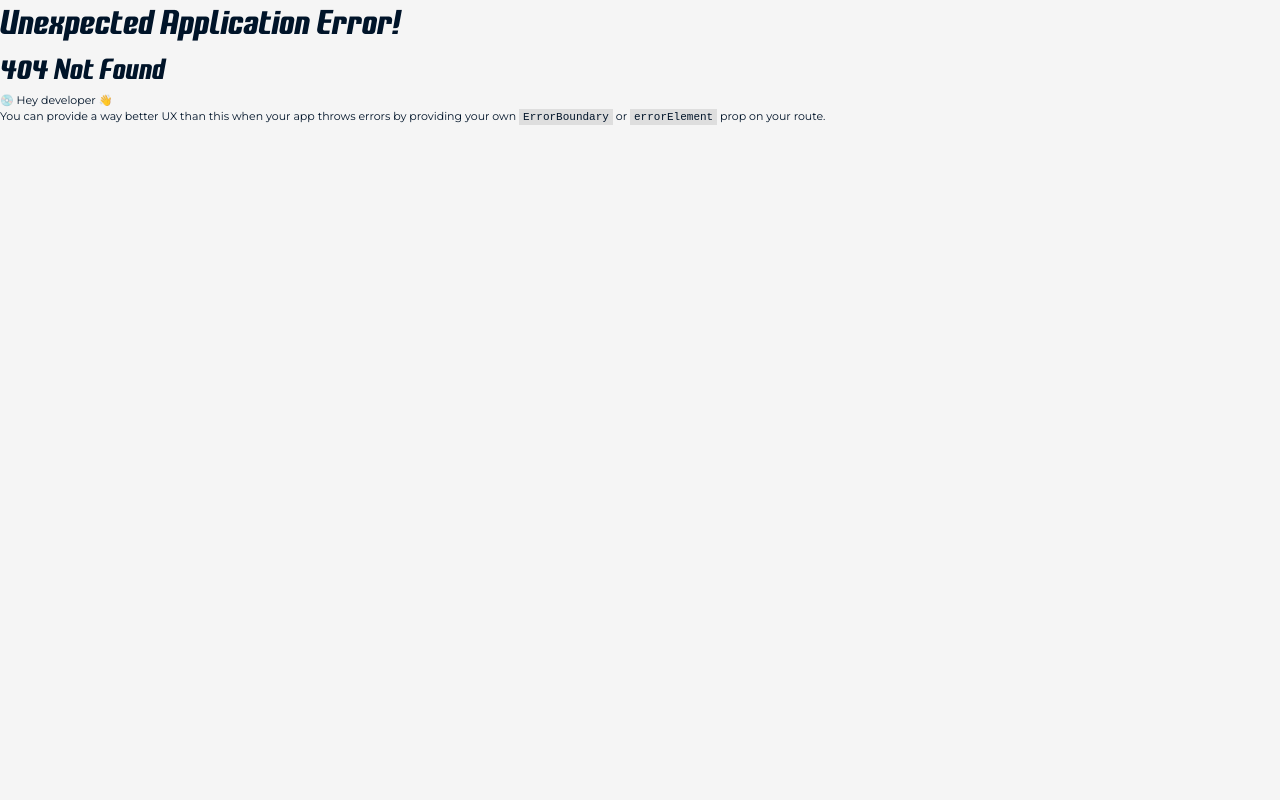
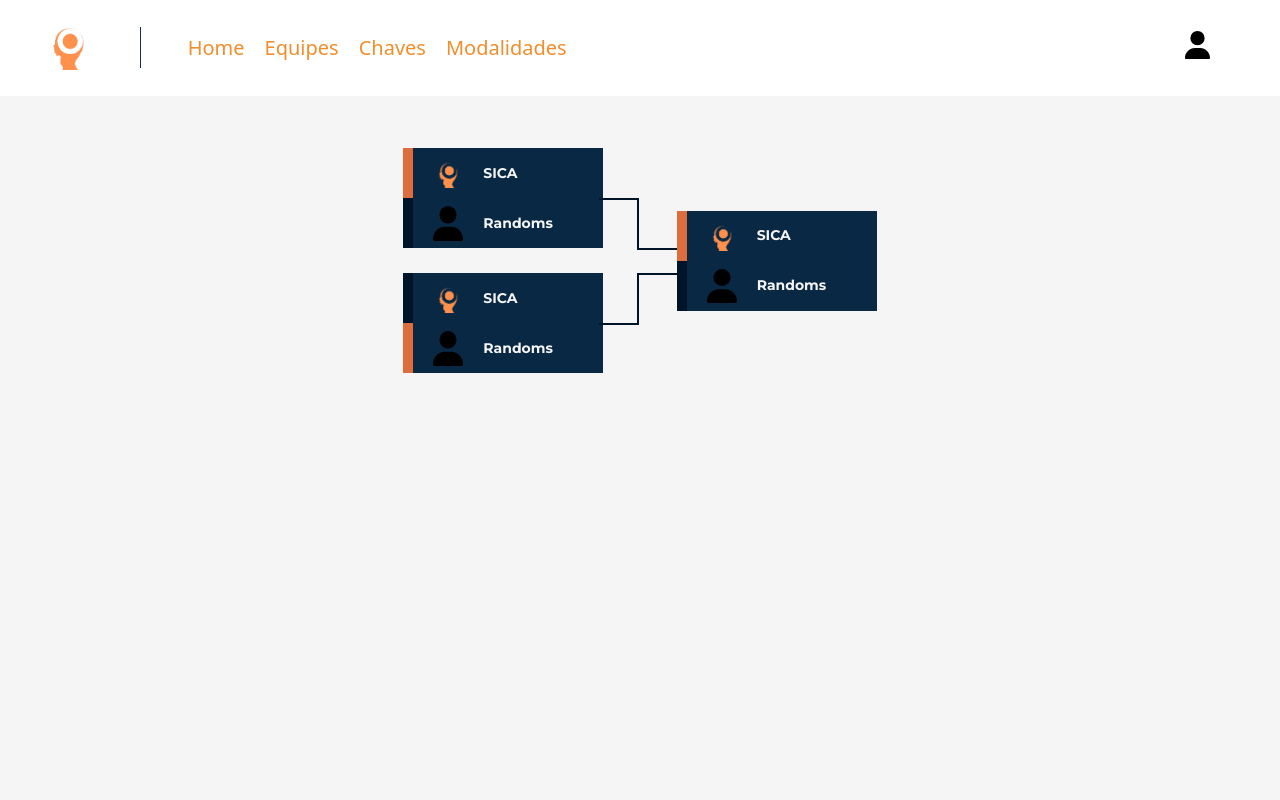
Before and after one commit to SICA-OFC/site, a React (Vite) app in the folder front_end/: page /bracket in a window 1280 px wide. Before the commit this address had no page. Shown: the top 800 px of the page. Built offline with nearby package versions, Linux system fonts and the light colour scheme.

Commit message:
feat: BracketPage done

```diff
--- a/front_end/package.json
+++ b/front_end/package.json
@@ -18,7 +18,7 @@
     "@eslint/js": "^9.21.0",
     "@types/react": "^19.0.10",
     "@types/react-dom": "^19.0.4",
-    "@vitejs/plugin-react": "^4.3.4",
+    "@vitejs/plugin-react": "^4.4.1",
     "eslint": "^9.21.0",
     "eslint-plugin-react-hooks": "^5.1.0",
     "eslint-plugin-react-refresh": "^0.4.19",
--- /dev/null
+++ b/front_end/src/components/blockDown.jsx
@@ -0,0 +1,34 @@
+import "./css/block.css";
+
+export default function BlockUp({
+  href1,
+  href2,
+  teamLogo1,
+  teamLogo2,
+  teamName1,
+  teamName2,
+  color1,
+  color2,
+}) {
+  return (
+    <div className="bracketBlock">
+      <div>
+        <a href={href1} className="block">
+          <div className={color1}></div>
+          <img className="teamLogo" src={teamLogo1} alt={teamName1} />
+          <p className="p">{teamName1}</p>
+        </a>
+        <a href={href2} className="block">
+          <div className={color2}></div>
+          <img className="teamLogo" src={teamLogo2} alt={teamName2} />
+          <p className="p">{teamName2}</p>
+        </a>
+      </div>
+      <div className="bracket-connection">
+        <div className="bracketEdge horizontalEdgeDown1"></div>
+        <div className="bracketEdge verticalEdgeDown"></div>
+        <div className="bracketEdge horizontalEdgeDown2"></div>
+      </div>
+    </div>
+  );
+}
--- /dev/null
+++ b/front_end/src/components/blockEnd.jsx
@@ -0,0 +1,29 @@
+import "./css/block.css";
+
+export default function BlockEnd({
+  href1,
+  href2,
+  teamLogo1,
+  teamLogo2,
+  teamName1,
+  teamName2,
+  color1,
+  color2,
+}) {
+  return (
+    <div className="bracketBlock">
+      <div>
+        <a href={href1} className="block">
+          <div className={color1}></div>
+          <img className="teamLogo" src={teamLogo1} alt={teamName1} />
+          <p className="p">{teamName1}</p>
+        </a>
+        <a href={href2} className="block">
+          <div className={color2}></div>
+          <img className="teamLogo" src={teamLogo2} alt={teamName2} />
+          <p className="p">{teamName2}</p>
+        </a>
+      </div>
+    </div>
+  );
+}
--- /dev/null
+++ b/front_end/src/components/blockUp.jsx
@@ -0,0 +1,34 @@
+import "./css/block.css";
+
+export default function BlockUp({
+  href1,
+  href2,
+  teamLogo1,
+  teamLogo2,
+  teamName1,
+  teamName2,
+  color1,
+  color2,
+}) {
+  return (
+    <div className="bracketBlock">
+      <div>
+        <a href={href1} className="block">
+          <div className={color1}></div>
+          <img className="teamLogo" src={teamLogo1} alt={teamName1} />
+          <p className="p">{teamName1}</p>
+        </a>
+        <a href={href2} className="block">
+          <div className={color2}></div>
+          <img className="teamLogo" src={teamLogo2} alt={teamName2} />
+          <p className="p">{teamName2}</p>
+        </a>
+      </div>
+      <div className="bracket-connection">
+        <div className="bracketEdge horizontalEdgeUp1"></div>
+        <div className="bracketEdge verticalEdgeUp"></div>
+        <div className="bracketEdge horizontalEdgeUp2"></div>
+      </div>
+    </div>
+  );
+}
--- /dev/null
+++ b/front_end/src/components/css/block.css
@@ -0,0 +1,125 @@
+.p {
+  color: #f5f5f5;
+  font-weight: bold;
+  font-size: 14px;
+}
+
+.orange {
+  background-color: #de6d3d;
+  width: 10px;
+  height: 50px;
+  margin-right: 20px;
+}
+
+.darkBlue {
+  background-color: #001429;
+  width: 10px;
+  height: 50px;
+  margin-right: 20px;
+}
+
+.bracketBlock {
+  display: flex;
+  flex-direction: row;
+  align-items: center;
+}
+
+.block {
+  display: flex;
+  flex-direction: row;
+  align-items: center;
+
+  width: 200px;
+  height: 50px;
+
+  background-color: #092843;
+  text-decoration: none;
+  color: #f5f5f5;
+
+  transition: all 0.3s ease;
+}
+
+.block:hover {
+  background-color: #001429;
+}
+
+.teamLogo {
+  width: 30px;
+  height: auto;
+
+  margin-right: 20px;
+}
+
+.bracket-connection {
+  position: relative;
+  width: 100%;
+  height: 100%;
+}
+
+.bracketEdge {
+  pointer-events: none;
+  position: absolute;
+  border-color: #001429; /* cor padrão */
+  z-index: 1;
+}
+
+/* Linha vertical com borda direita (formando a perna do "L") */
+.verticalEdgeUp {
+  width: 20px; /* largura do braço do "L" */
+  height: 50px; /* altura do braço do "L" */
+  border-right: 2px solid var(--border-color, #001429);
+  top: 50%;
+  left: 0;
+  transform: translateY(3%) translateX(80%);
+}
+
+/* Linha horizontal que sai do topo da vertical (formando o topo do "L") */
+.horizontalEdgeUp1 {
+  height: 2px;
+  width: 40px; /* comprimento horizontal do "L" */
+  border-bottom: 2px solid var(--border-color, #001429);
+  top: 50%;
+  left: 20px;
+  transform: translateX(-60%);
+  z-index: 2;
+}
+
+.horizontalEdgeUp2 {
+  height: 2px;
+  width: 40px; /* comprimento horizontal do "L" */
+  border-bottom: 2px solid var(--border-color, #001429);
+  top: 50%;
+  left: 20px;
+  transform: translateX(35%) translateY(50px);
+  z-index: 2;
+}
+
+.verticalEdgeDown {
+  width: 20px; /* largura do braço do "L" */
+  height: 50px; /* altura do braço do "L" */
+  border-right: 2px solid var(--border-color, #001429);
+  top: 50%;
+  left: 0;
+  transform: translateY(-100%) translateX(80%);
+}
+
+/* Linha horizontal que sai do topo da vertical (formando o topo do "L") */
+.horizontalEdgeDown2 {
+  height: 2px;
+  width: 40px; /* comprimento horizontal do "L" */
+  border-bottom: 2px solid var(--border-color, #001429);
+  top: 50%;
+  left: 20px;
+  transform: translateX(-60%);
+  z-index: 2;
+}
+
+.horizontalEdgeDown1 {
+  height: 2px;
+  width: 40px; /* comprimento horizontal do "L" */
+  border-bottom: 2px solid var(--border-color, #001429);
+  top: 50%;
+  left: 20px;
+  transform: translateX(35%) translateY(-50px);
+  z-index: 2;
+}
--- a/front_end/src/components/css/header.css
+++ b/front_end/src/components/css/header.css
@@ -53,4 +53,5 @@ nav ul li a:hover::after {
 
 .user-icon {
   width: 25px;
+  margin-right: 50px;
 }
--- a/front_end/src/components/header.jsx
+++ b/front_end/src/components/header.jsx
@@ -14,9 +14,9 @@ export default function Header() {
         <img src={line} />
         <nav>
           <ul>
-            <ListItem href={"#"} texto={"Home"} />
+            <ListItem href={"/"} texto={"Home"} />
             <ListItem href={"#"} texto={"Equipes"} />
-            <ListItem href={"#"} texto={"Chaves"} />
+            <ListItem href={"/bracket"} texto={"Chaves"} />
             <ListItem href={"#"} texto={"Modalidades"} />
           </ul>
         </nav>
--- a/front_end/src/main.jsx
+++ b/front_end/src/main.jsx
@@ -7,6 +7,7 @@ import LoginPage from "./pages/LoginPage.jsx";
 import EmailLoginConfirmPage from "./pages/EmailLoginConfirmPage.jsx";
 import EmailPerfilConfirmPage from "./pages/EmailPerfilConfirmPage.jsx";
 import EmailSignConfirmPage from "./pages/EmailSignConfirmPage.jsx";
+import BracketPage from "./pages/BracketPage.jsx";
 import { createBrowserRouter, RouterProvider } from "react-router-dom";
 
 const router = createBrowserRouter([
@@ -34,6 +35,10 @@ const router = createBrowserRouter([
     path: "/confirmacao-cadastro",
     element: <EmailSignConfirmPage />,
   },
+  {
+    path: "/bracket",
+    element: <BracketPage />,
+  },
 ]);
 
 createRoot(document.getElementById("root")).render(
--- /dev/null
+++ b/front_end/src/pages/BracketPage.jsx
@@ -0,0 +1,71 @@
+import { useEffect, useRef } from "react";
+import styles from "./BracketPage.module.scss";
+import Header from "../components/header.jsx";
+import Footer from "../components/footer";
+import BracketUp from "../components/blockUp.jsx";
+import BracketDown from "../components/blockDown.jsx";
+import BracketEnd from "../components/blockEnd.jsx";
+import logo from "../assets/logo.png";
+import randoms from "../assets/user-solid.svg";
+
+export default function BracketPage() {
+  //Na teoria, esse comando serve para pegar o tamanho do container e fazer com que ele se ajuste a quantidade de times
+  //Na prática, não sei se funciona, mas o código está aqui :D
+  const containerRef = useRef(null);
+
+  useEffect(() => {
+    const stages = containerRef.current
+      ? containerRef.current.querySelectorAll(`.${styles.bracketDivision}`)
+      : [];
+    const quantity = stages.length;
+    const MaxWidth = quantity * 200 + 220;
+    if (containerRef.current) {
+      containerRef.current.style.maxWidth = `${MaxWidth}px`;
+    }
+  }, []);
+
+  return (
+    <div>
+      <Header />
+      <section className={styles.section}>
+        <div className={styles.container_grid} ref={containerRef}>
+          <div className={styles.bracketDivision}>
+            <BracketUp
+              href1="#"
+              teamLogo1={logo}
+              teamName1="SICA"
+              href2="#"
+              teamLogo2={randoms}
+              teamName2="Randoms"
+              color1="orange"
+              color2="darkBlue"
+            />
+            <BracketDown
+              href1="#"
+              teamLogo1={logo}
+              teamName1="SICA"
+              href2="#"
+              teamLogo2={randoms}
+              teamName2="Randoms"
+              color1="darkBlue"
+              color2="orange"
+            />
+          </div>
+          <div className={styles.bracketDivision}>
+            <BracketEnd
+              href1="#"
+              teamLogo1={logo}
+              teamName1="SICA"
+              href2="#"
+              teamLogo2={randoms}
+              teamName2="Randoms"
+              color1="orange"
+              color2="darkBlue"
+            />
+          </div>
+        </div>
+      </section>
+      <Footer />
+    </div>
+  );
+}
--- /dev/null
+++ b/front_end/src/pages/BracketPage.module.scss
@@ -0,0 +1,27 @@
+.container_grid {
+  width: 80%;
+  max-width: 1770px;
+
+  margin: 0 auto;
+  padding: 40px 0px;
+
+  display: flex;
+  flex-direction: row;
+  justify-content: space-evenly;
+}
+
+.section {
+  min-height: 746px;
+}
+
+.h2 {
+  margin-top: 50px;
+}
+
+.bracketDivision {
+  display: flex;
+  flex-direction: column;
+  justify-content: space-around;
+
+  height: 250px;
+}
--- a/front_end/src/pages/LoginPage.jsx
+++ b/front_end/src/pages/LoginPage.jsx
@@ -64,13 +64,12 @@ export default function LoginPage() {
             headers: {
               Authorization: `Bearer ${token}`,
             },
-          }).then(response => console.log(response.json()));
+          }).then((response) => console.log(response.json()));
           if (loginResult.usuario.verificado == true) {
             navigate("/confirmacao-login", {
               state: { token: token },
             });
-          }
-          else {
+          } else {
             navigate("/confirmacao-cadastro", {
               state: { token: token },
             });
--- a/front_end/src/pages/LoginPage.module.scss
+++ b/front_end/src/pages/LoginPage.module.scss
@@ -21,6 +21,7 @@
 .container_grid {
   display: flex;
   width: 80%;
+  height: 70%;
   background-color: #f5f5f5;
   box-shadow: 0 4px 8px rgba(0, 0, 0, 0.2);
   border-radius: 8px;
@@ -120,7 +121,7 @@
   content: "";
   position: absolute;
   left: 5px;
-  bottom: -2px;
+  bottom: 2px;
   width: 90%;
   height: 2px;
   background-color: #f18e2c;
@@ -139,7 +140,7 @@
   width: 200px;
 
   position: absolute;
-  top: 30%;
+  top: 20%;
   left: 11%;
 }
 
```
Also changed, not shown: 2 other files (tests, documents, lock files or other folders).
